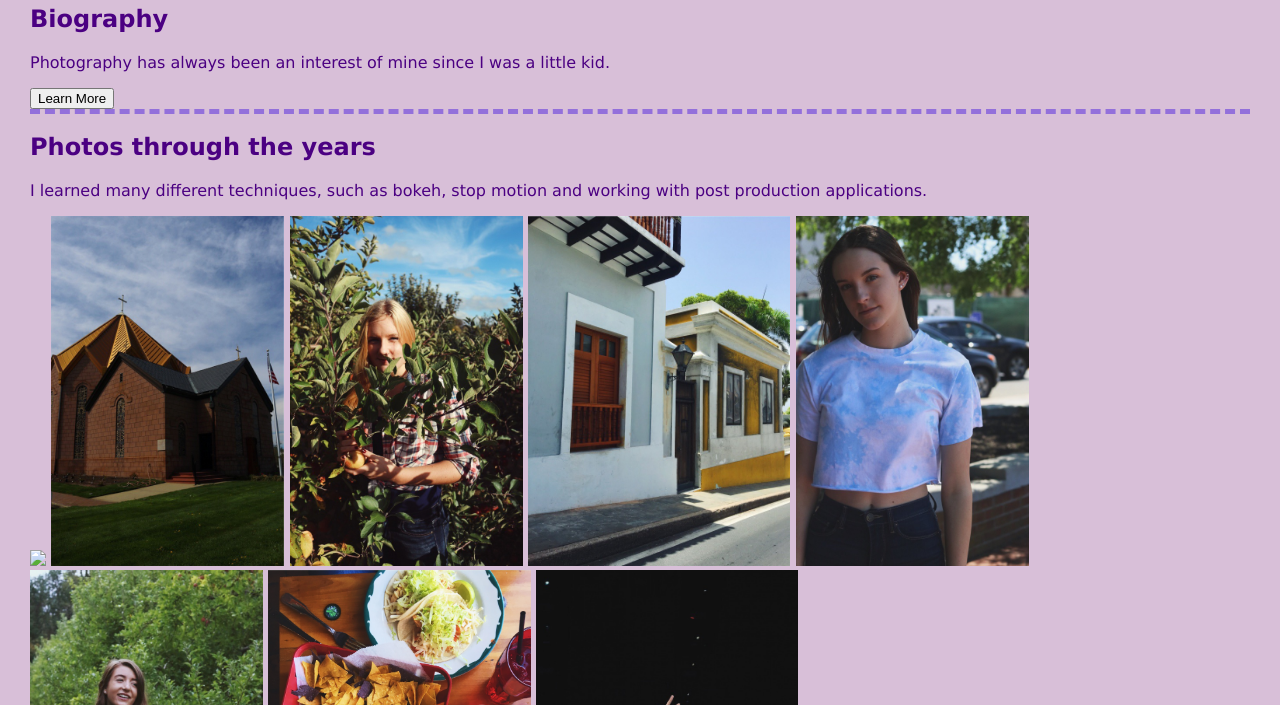
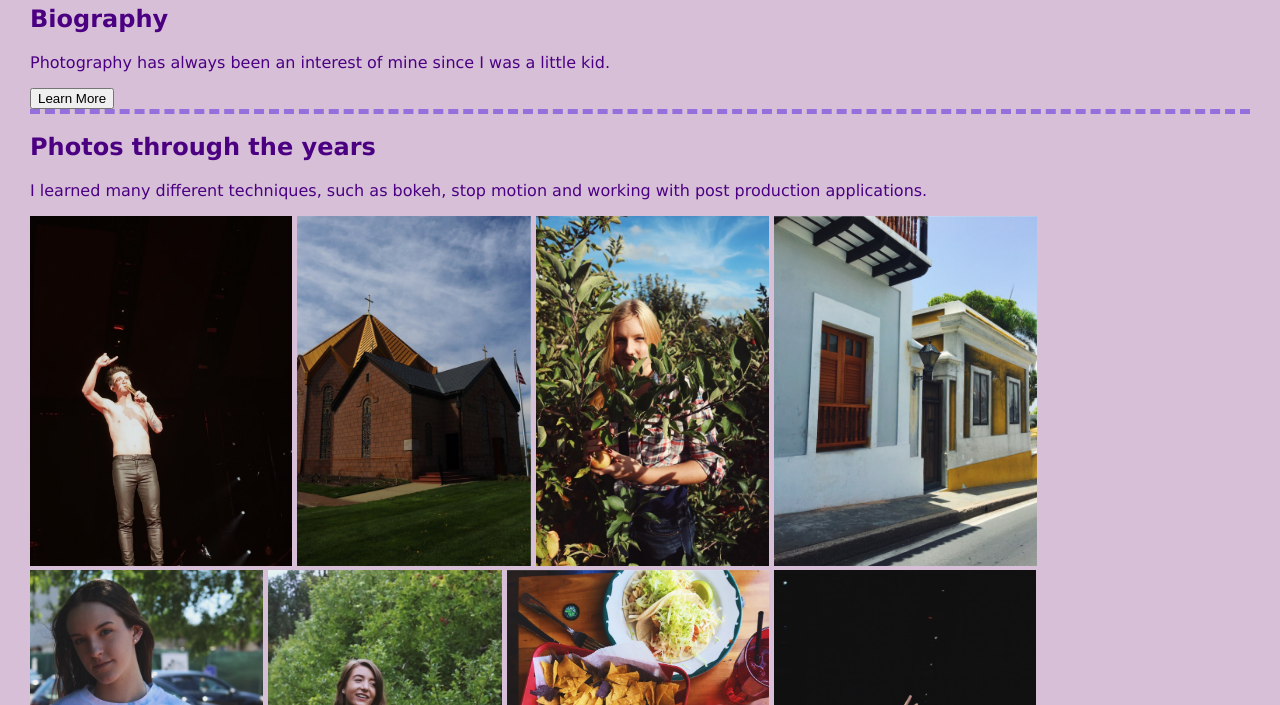
Before and after one commit to giuliannafarina/photos, a plain HTML site: page index.html in a window 1280 px wide. Shown: the part 95-800 px from the top of the page. Drawn offline with Linux system fonts and the light colour scheme; files whose address does not match are found by name.

Commit message:
Update index.html

```diff
--- a/index.html
+++ b/index.html
@@ -27,7 +27,7 @@
       <p>
         I learned many different techniques, such as bokeh, stop motion and working with post production applications.
       </p>
-      <img src="./giuphotos/bren1.jpg.JPG" height="350">
+      <img src="bren1.jpg.JPG" height="350">
       <img src="./giuphotos/church.jpg.JPG" height="350">
       <img src="./giuphotos/em.jpg.JPG" height="350">
       <img src="./giuphotos/puerto.jpg.JPG" height="350">
```
